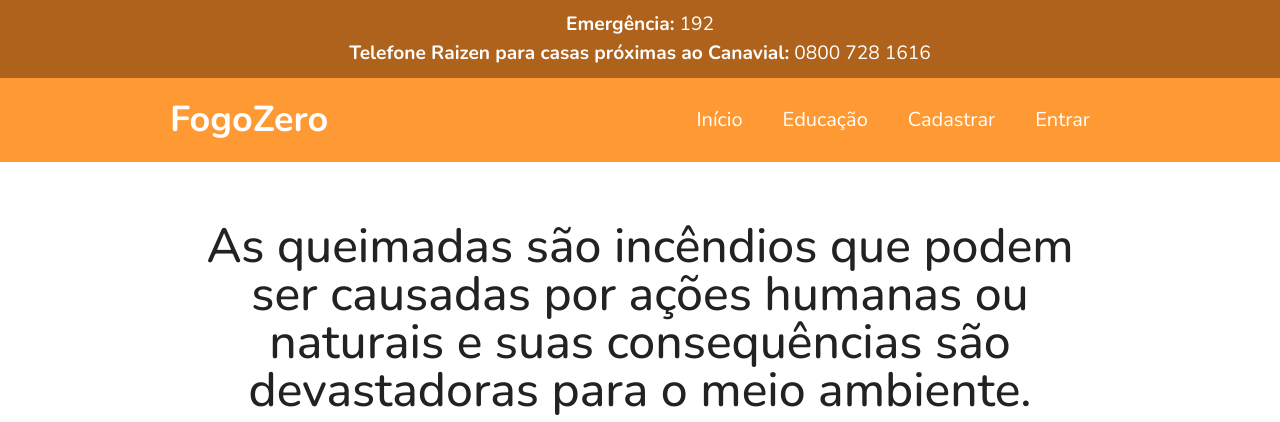
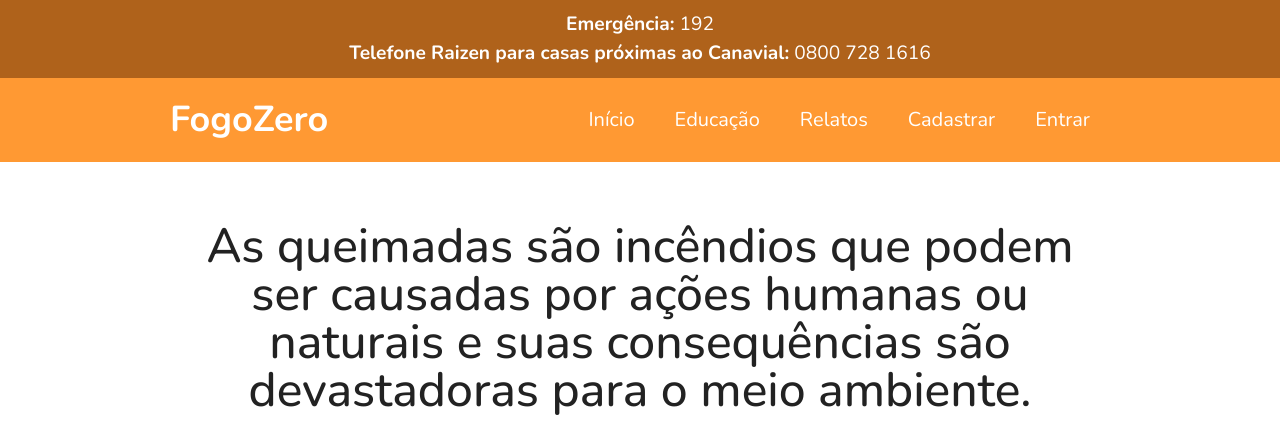
Before and after one commit to kaiqsou/fogozero-pi, a PHP site: page / in a window 1280 px wide. Shown: the top 422 px of the page. Run offline with PHP 8.4, Linux system fonts and the light colour scheme.

Commit message:
Adição da aba relatos, sem interação

```diff
--- a/views/header.php
+++ b/views/header.php
@@ -34,6 +34,9 @@
                         <li>
                             <a href="index.php?controle=inicioController&metodo=educacao">Educação</a>
                         </li>
+                        <li>
+                            <a href="#">Relatos</a>
+                        </li>
                     <?php
 
                     if(isset($_SESSION["nome"]))
```
